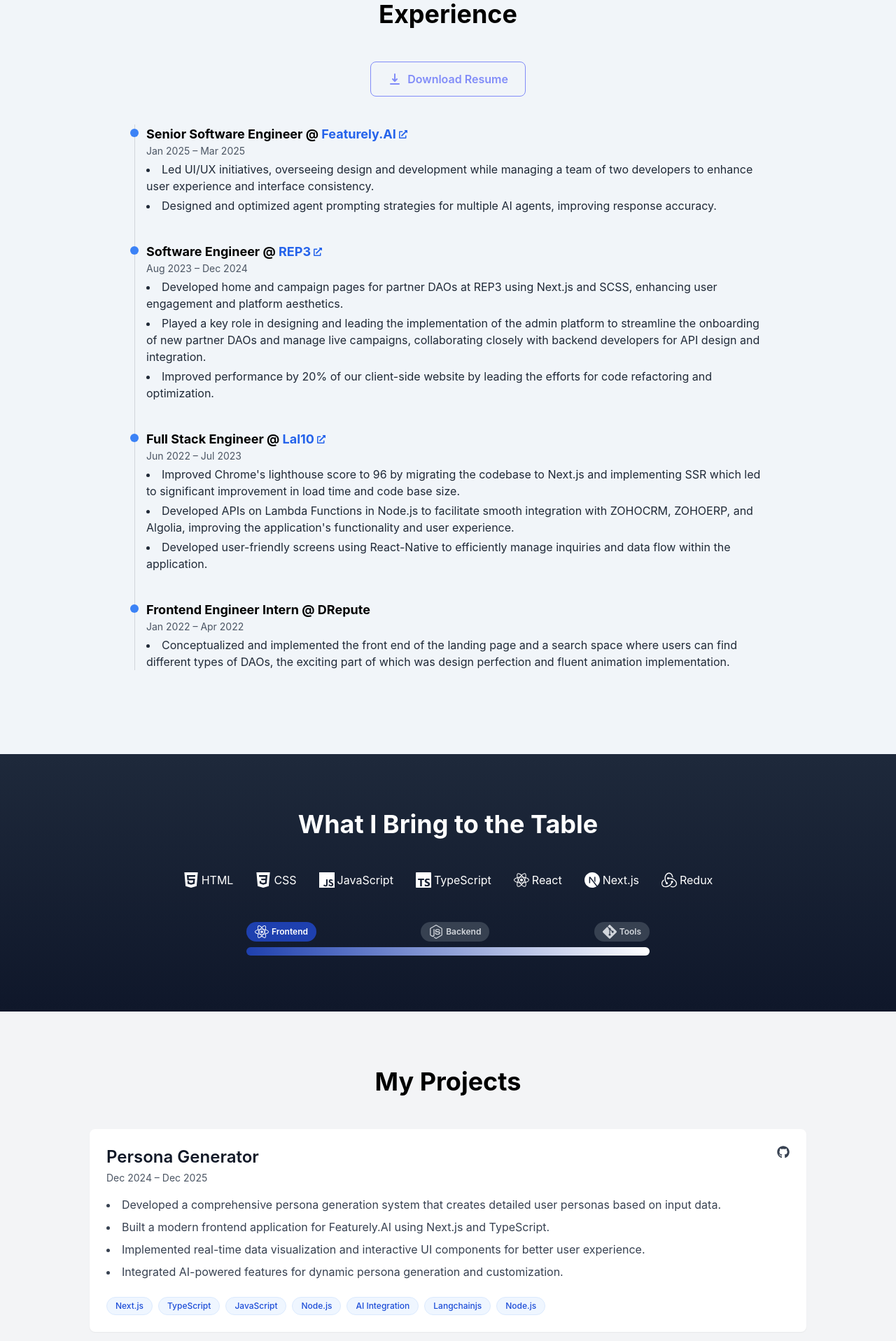
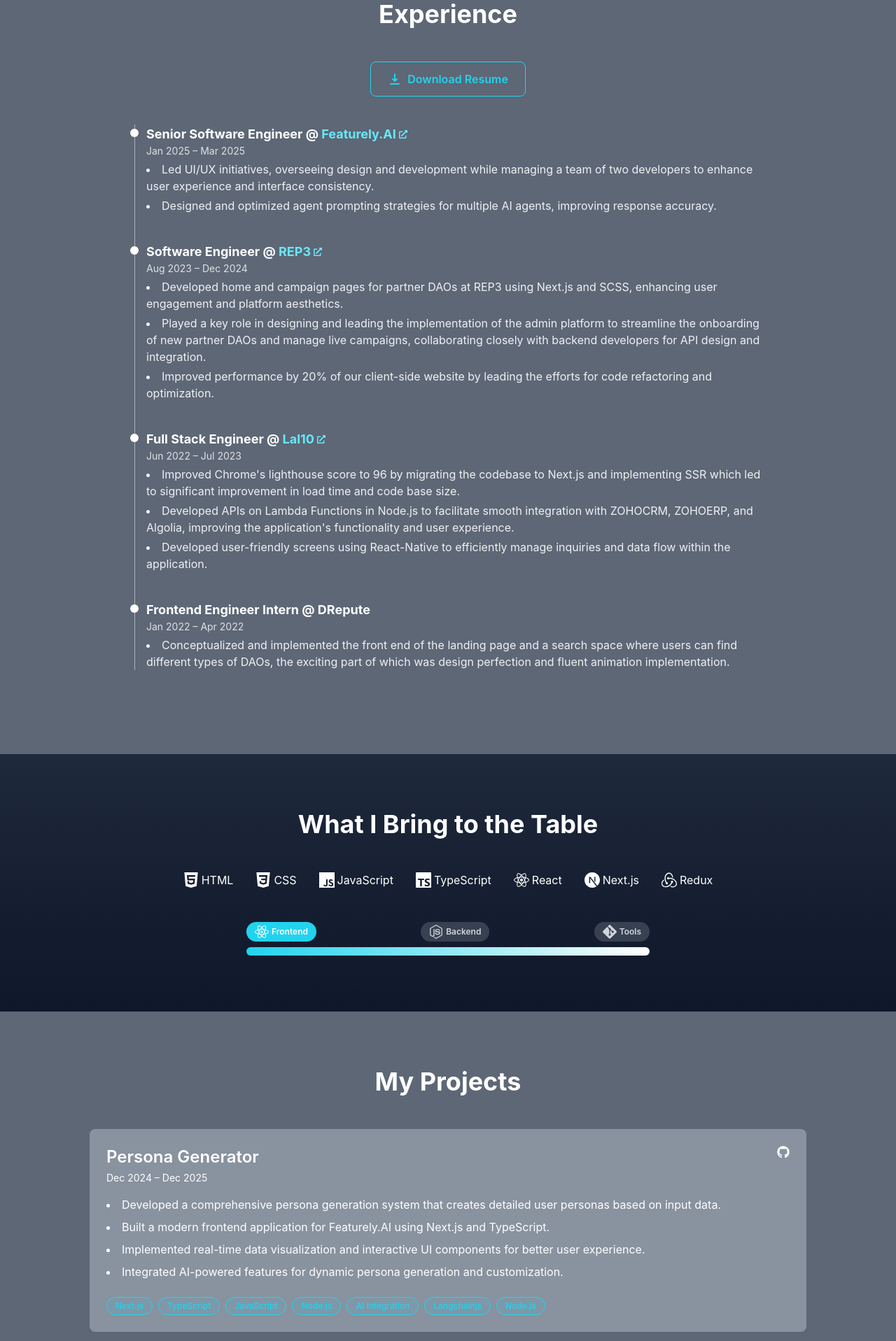
Before and after one commit to Animesh-chaturvedi/portfolio-ani, a Next.js app: page / in a window 1280 px wide. Shown: the part 880-2797 px from the top of the page at 70% size. Built offline with nearby package versions, Linux system fonts and the light colour scheme.

Commit message:
color scheme change

```diff
--- a/app/page.tsx
+++ b/app/page.tsx
@@ -3,8 +3,10 @@
 import Experience from "../components/Experience";
 import Skills from "../components/Skills";
 import Projects from "../components/Projects";
+import QuickBuilds from "../components/QuickBuilds";
 import Footer from "../components/Footer";
 import Contacts from "../components/Contacts";
+
 export default function Home() {
   return (
     <>
@@ -13,6 +15,7 @@
       <Experience />
       <Skills />
       <Projects />
+      <QuickBuilds />
       <Contacts />
       <Footer />
     </>
--- a/components/Contacts.tsx
+++ b/components/Contacts.tsx
@@ -14,7 +14,7 @@
         <div className="flex flex-col sm:flex-row justify-center items-center gap-6">
           <a
             href="mailto:animesh.chaturvedi.1234@gmail.com"
-            className="flex items-center gap-2 border border-accent px-6 py-3 rounded-full hover:bg-accent transition"
+            className="flex items-center gap-2 border border-[rgb(34,211,238)] px-6 py-3 rounded-full hover:bg-[rgb(34,211,238)] transition"
           >
             <FaEnvelope />
             Email
@@ -23,7 +23,7 @@
             href="https://www.linkedin.com/in/animesh-chaturvedi-a75620154"
             target="_blank"
             rel="noopener noreferrer"
-            className="flex items-center gap-2 border border-accent px-6 py-3 rounded-full hover:bg-accent transition"
+            className="flex items-center gap-2 border border-[rgb(34,211,238)] px-6 py-3 rounded-full hover:bg-[rgb(34,211,238)] transition"
           >
             <FaLinkedin />
             LinkedIn
@@ -32,7 +32,7 @@
             href="https://github.com/Animesh-chaturvedi"
             target="_blank"
             rel="noopener noreferrer"
-            className="flex items-center gap-2 border border-accent px-6 py-3 rounded-full hover:bg-accent transition"
+            className="flex items-center gap-2 border border-[rgb(34,211,238)] px-6 py-3 rounded-full hover:bg-[rgb(34,211,238)] transition"
           >
             <FaGithub />
             GitHub
--- a/components/Experience.tsx
+++ b/components/Experience.tsx
@@ -63,22 +63,22 @@
   return (
     <motion.section
       id="experience"
-      className="bg-[#f1f5f9] text-black py-20 px-4"
+      className="bg-blue-50/30 text-white py-20 px-4"
     >
       <div className="max-w-4xl mx-auto">
-        <h2 className="text-4xl font-bold mb-12 text-center">Experience</h2>
+        <h2 className="text-4xl font-bold mb-12 text-center text-white">Experience</h2>
 
         <div className="flex justify-center mb-10">
           <a
             href="/Animesh_Resume.pdf"
             download
-            className="border border-indigo-400 text-indigo-400 px-6 py-3 rounded-lg font-semibold hover:bg-indigo-400 hover:text-white transition flex items-center gap-2"
+            className="border border-cyan-400 text-cyan-400 px-6 py-3 rounded-lg font-semibold hover:bg-cyan-400 hover:text-gray-900 transition flex items-center gap-2"
           >
             <HiDownload className="text-inherit" size={20} /> Download Resume
           </a>
         </div>
 
-        <div className="relative border-l border-gray-300 mt-8">
+        <div className="relative border-l border-white/50 mt-8">
           {experiences.map((exp, idx) => (
             <motion.div
               key={idx}
@@ -89,16 +89,16 @@
               viewport={{ once: true, amount: 0.2 }}
               custom={idx}
             >
-              <div className="absolute left-0 w-3 h-3 bg-blue-500 rounded-full -ml-[7px] mt-[6px] z-10"></div>
+              <div className="absolute left-0 w-3 h-3 bg-white rounded-full -ml-[7px] mt-[6px] z-10"></div>
               <div className="pl-4">
-                <h3 className="text-lg font-bold">
+                <h3 className="text-lg font-bold text-white">
                   {exp.title} @{" "}
                   {exp.companyLink ? (
                     <a
                       href={exp.companyLink}
                       target="_blank"
                       rel="noopener noreferrer"
-                      className="text-blue-600 hover:text-blue-800 transition-colors inline-flex items-center gap-1"
+                      className="text-cyan-300 hover:text-cyan-100 transition-colors inline-flex items-center gap-1"
                     >
                       {exp.company}
                       <FaExternalLinkAlt size={12} className="inline" />
@@ -107,8 +107,8 @@
                     exp.company
                   )}
                 </h3>
-                <p className="text-sm text-gray-600 mb-1">{exp.period}</p>
-                <ul className="list-disc list-inside text-gray-800 space-y-1">
+                <p className="text-sm text-white/80 mb-1">{exp.period}</p>
+                <ul className="list-disc list-inside text-white/90 space-y-1">
                   {exp.details.map((point, i) => (
                     <li key={i}>{point}</li>
                   ))}
--- a/components/Projects.tsx
+++ b/components/Projects.tsx
@@ -59,19 +59,19 @@
 
 export default function Projects() {
   return (
-    <section id="projects" className="bg-gray-100 text-black py-12 sm:py-20 px-4">
+    <section id="projects" className="bg-blue-50/30 text-gray-900 py-12 sm:py-20 px-4">
       <div className="max-w-5xl mx-auto">
-        <h2 className="text-3xl sm:text-4xl font-bold mb-8 sm:mb-12 text-center">My Projects</h2>
+        <h2 className="text-3xl sm:text-4xl font-bold mb-8 sm:mb-12 text-center text-white">My Projects</h2>
         <div className="grid gap-6 sm:gap-8">
           {projects.map((project, idx) => (
             <div
               key={idx}
-              className="bg-white rounded-lg shadow-sm hover:shadow-md transition-all duration-300 p-4 sm:p-6"
+              className="bg-blue-50/30 backdrop-blur-sm rounded-lg shadow-sm hover:shadow-md transition-all duration-300 p-4 sm:p-6"
             >
               <div className="flex flex-col sm:flex-row sm:justify-between sm:items-start gap-4">
                 <div>
-                  <h3 className="text-xl sm:text-2xl font-semibold text-gray-900">{project.title}</h3>
-                  <p className="text-sm text-gray-600 mt-1">
+                  <h3 className="text-xl sm:text-2xl font-semibold text-white">{project.title}</h3>
+                  <p className="text-sm text-white mt-1">
                     {project.period}
                   </p>
                 </div>
@@ -81,7 +81,7 @@
                       href={project.github}
                       target="_blank"
                       rel="noopener noreferrer"
-                      className="text-gray-700 hover:text-black transition-colors"
+                      className="text-white hover:text-cyan-500 transition-colors"
                       aria-label="GitHub Repository"
                     >
                       <FaGithub size={18} />
@@ -92,7 +92,7 @@
                       href={project.live}
                       target="_blank"
                       rel="noopener noreferrer"
-                      className="text-gray-700 hover:text-black transition-colors"
+                      className="text-white hover:text-cyan-500 transition-colors"
                       aria-label="Live Demo"
                     >
                       <FaExternalLinkAlt size={16} />
@@ -100,7 +100,7 @@
                   )}
                 </div>
               </div>
-              <ul className="list-disc list-inside mt-4 space-y-2 text-gray-700">
+              <ul className="list-disc list-inside mt-4 space-y-2 text-white">
                 {project.description.map((point, i) => (
                   <li key={i} className="text-sm sm:text-base">{point}</li>
                 ))}
@@ -109,7 +109,7 @@
                 {project.techStack.map((tech, i) => (
                   <span
                     key={i}
-                    className="bg-blue-50 text-blue-700 text-xs font-medium px-3 py-1 rounded-full border border-blue-100"
+                    className="bg-[rgba(34,211,238,0.1)] text-[rgb(34,211,238)] text-xs font-medium px-3 py-1 rounded-full border border-[rgb(34,211,238)]"
                   >
                     {tech}
                   </span>
--- /dev/null
+++ b/components/QuickBuilds.tsx
@@ -0,0 +1,110 @@
+"use client";
+
+import { FaGithub, FaExternalLinkAlt } from "react-icons/fa";
+import Image from "next/image";
+
+const quickBuilds = [
+  {
+    title: "Wingman Overview Dashboard",
+    description: "A simple web app that show the dashboard of Wingman, a tool that helps you to manage your team and projects.",
+    techStack: ["Next.js", "TypeScript", "Tailwind CSS"],
+    github: "https://github.com/Animesh-chaturvedi/wingman-dashboard",
+    live: "https://wingman-overview-dashboard.netlify.app/",
+    image: "/quick-builds/wingman.png"
+  },
+  {
+    title: "Streamify Dashboard",
+    description: "A simple web app dashboad that show the trending songs and other matrices to the admin",
+    techStack: ["React", "CSS", "Chart.js"],
+    github: "https://github.com/yourusername/weather-dashboard",
+    live: "https://streamify-dashboard-simplylabs.netlify.app/",
+    image: "/quick-builds/streamify.png"
+  },
+  // {
+  //   title: "Markdown Editor",
+  //   description: "A real-time markdown editor with preview and export functionality.",
+  //   techStack: ["React", "Marked.js", "Tailwind CSS"],
+  //   github: "https://github.com/yourusername/markdown-editor",
+  //   live: "https://markdown-editor-demo.vercel.app",
+  //   image: "/quick-builds/markdown.png"
+  // }
+];
+
+export default function QuickBuilds() {
+  return (
+    <section id="quick-builds" className="py-20 bg-blue-50/30">
+      <div className="container mx-auto px-4">
+        <h2 className="text-4xl font-bold mb-4 text-center text-white">Quick Builds</h2>
+        <p className="text-white text-center mb-12 max-w-2xl mx-auto">
+          Small projects and experiments built in a day or two to explore new technologies and ideas.
+        </p>
+
+        <div className="grid grid-cols-1 md:grid-cols-2 lg:grid-cols-3 gap-6">
+          {quickBuilds.map((project, idx) => (
+            <div
+              key={idx}
+              className="bg-blue-50/30 backdrop-blur-sm rounded-xl overflow-hidden shadow-sm hover:shadow-md transition-all duration-300"
+            >
+              <div className="aspect-video bg-gray-200 relative">
+                {project.image ? (
+                  <Image
+                    src={project.image}
+                    alt={`${project.title} preview`}
+                    fill
+                    className="object-cover"
+                    sizes="(max-width: 768px) 100vw, (max-width: 1200px) 50vw, 33vw"
+                  />
+                ) : (
+                  <div className="absolute inset-0 flex items-center justify-center text-gray-400">
+                    Project Preview
+                  </div>
+                )}
+              </div>
+
+              <div className="p-6">
+                <h3 className="text-xl font-semibold mb-2 text-white">{project.title}</h3>
+                <p className="text-white text-sm mb-4">{project.description}</p>
+
+                <div className="flex flex-wrap gap-2 mb-4">
+                  {project.techStack.map((tech, i) => (
+                    <span
+                      key={i}
+                      className="bg-[rgba(34,211,238,0.1)] text-[rgb(34,211,238)] text-xs font-medium px-3 py-1 rounded-full border border-[rgb(34,211,238)]"
+                    >
+                      {tech}
+                    </span>
+                  ))}
+                </div>
+
+                <div className="flex gap-3">
+                  {project.github && (
+                    <a
+                      href={project.github}
+                      target="_blank"
+                      rel="noopener noreferrer"
+                      className="text-white hover:text-cyan-500 transition-colors"
+                      aria-label="GitHub Repository"
+                    >
+                      <FaGithub size={18} />
+                    </a>
+                  )}
+                  {project.live && (
+                    <a
+                      href={project.live}
+                      target="_blank"
+                      rel="noopener noreferrer"
+                      className="text-white hover:text-cyan-500 transition-colors"
+                      aria-label="Live Demo"
+                    >
+                      <FaExternalLinkAlt size={16} />
+                    </a>
+                  )}
+                </div>
+              </div>
+            </div>
+          ))}
+        </div>
+      </div>
+    </section>
+  );
+}
--- a/components/Skills.tsx
+++ b/components/Skills.tsx
@@ -63,7 +63,7 @@
 
           <div className="flex flex-wrap justify-center items-center gap-x-8 gap-y-2 mb-12">
             {sectionMap[selected].map((skill: { name: string; icon: JSX.Element }) => (
-              <div key={skill.name} className="flex items-center gap-1">
+              <div key={skill.name} className="flex items-center gap-1 text-white">
                 {React.cloneElement(skill.icon, { size: 22 })}
                 <span style={{ fontSize: '16px' }}>{skill.name}</span>
               </div>
@@ -78,7 +78,7 @@
                   key={option.label}
                   onClick={() => setSelected(option.label as "Frontend" | "Backend" | "Tools")}
                   className={`px-3 py-1 rounded-full font-semibold transition-colors duration-200 text-xs flex items-center gap-1
-                    ${selected === option.label ? "bg-accent text-white" : "bg-gray-700 text-gray-300"}`}
+                    ${selected === option.label ? "bg-[rgb(34,211,238)] text-white" : "bg-gray-700 text-gray-300"}`}
                   aria-label={option.label}
                 >
                   {option.icon}
@@ -86,7 +86,7 @@
                 </button>
               ))}
             </div>
-            <div className="w-3/4 max-w-xl h-3 rounded-full bg-gradient-to-r from-accent to-white" />
+            <div className="w-3/4 max-w-xl h-3 rounded-full bg-gradient-to-r from-[rgb(34,211,238)] to-white" />
           </div>
         </div>
       </section>
```
Also changed, not shown: components/Hero.tsx (+4 -4 lines), components/Navbar.tsx (+8 -1 lines), public/quick-builds/streamify.png (added), public/quick-builds/wingman.png (added).
